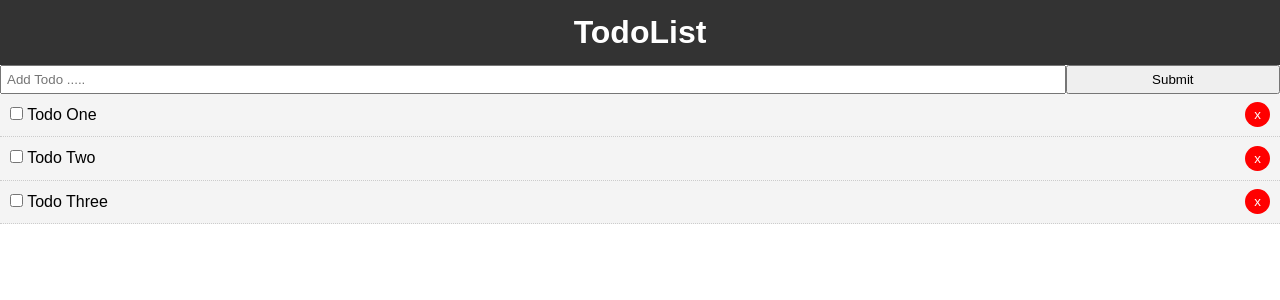
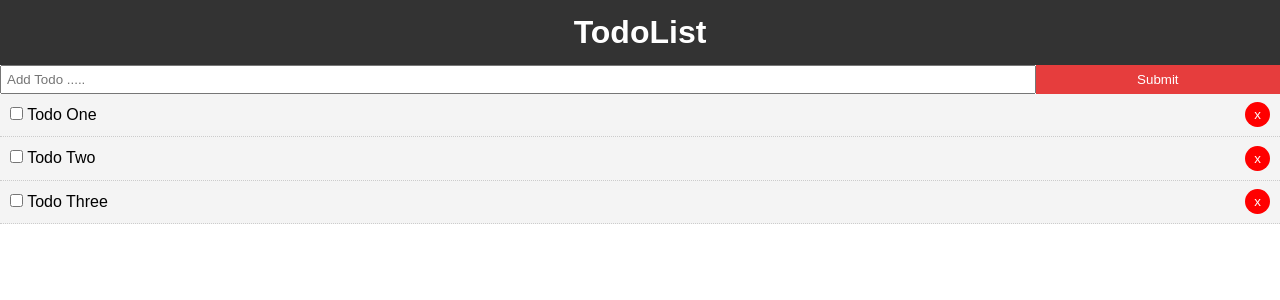
Before and after one commit to rakib3004/VueInitialization, a Vue app: page / in a window 1280 px wide. Shown: the top 300 px of the page. Built offline with nearby package versions, Linux system fonts and the light colour scheme.

Commit message:
explore new types

```diff
--- a/package.json
+++ b/package.json
@@ -9,6 +9,7 @@
   },
   "dependencies": {
     "core-js": "^3.6.5",
+    "uuid": "^8.3.2",
     "vue": "^2.6.11"
   },
   "devDependencies": {
--- a/src/App.vue
+++ b/src/App.vue
@@ -1,7 +1,7 @@
 <template>
   <div id="app">
     <Header />
-        <AddTodo />
+        <AddTodo v-on:add-todo="addTodo" />
 
    <Todos v-bind:todos="todos" v-on:del-todo="deleteTodo" />
   </div>
@@ -47,8 +47,12 @@
   methods:{
     deleteTodo(id){
       this.todos= this.todos.filter(todo => todo.id !== id);
+    },
+    addTodo(newTodo){
+      this.todos = [...this.todos, newTodo];
     }
   },
+
 }
 </script>
 
@@ -62,4 +66,16 @@
   font-family: Arial, Helvetica, sans-serif;
   line-height: 1.4;
 }
+.btn{
+  display: inline-block;
+  border: none;
+  background: rgb(230, 61, 61);
+  color: #fff;
+  padding: 7px 20px;
+  cursor: pointer;
+}
+
+.btn:hover{
+  background: rgb(34, 238, 102);
+}
 </style>
--- a/src/components/AddTodo.vue
+++ b/src/components/AddTodo.vue
@@ -1,7 +1,7 @@
 <template>
     <div>
-        <form >
-            <input type="text" name="title" placeholder="Add Todo .....">
+        <form @submit="addTodo">
+            <input type="text" v-model="title" name="title" placeholder="Add Todo .....">
             <input type="submit" value="Submit" class="btn">
         </form>
     </div>
@@ -9,8 +9,28 @@
 
 <script>
 
+import uuid from 'uuid';
 export default{
    name: 'AddTodo',
+   data(){
+       return{
+           title: '',
+       }
+   },
+   methods: {
+       addTodo(e){
+           e.preventDefault();
+           const newTodo = {
+               id: uuid.v4(),
+               title: this.title,
+               completed: false,
+           }
+           //send up to parent
+
+           this.$emit('add-todo', newTodo);
+           this.title='';
+       }
+   }
 }
 </script>
 
```
Also changed, not shown: 1 other file (tests, documents, lock files or other folders).
